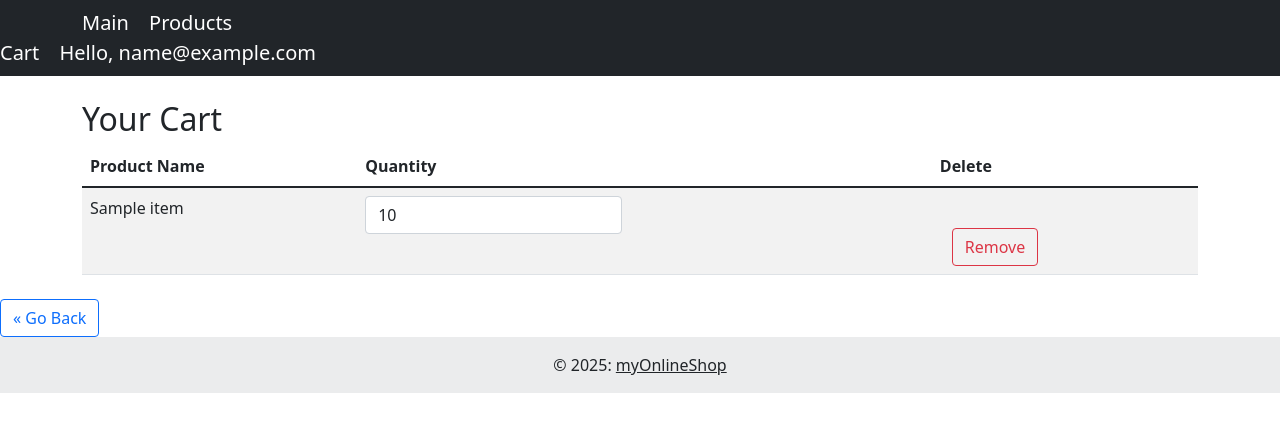
After one commit to oliviesalat/wt2_shop, a PHP site: page /cart in a window 1280 px wide. The commit adds this page. Shown: the top 432 px of the page. Run offline with PHP 8.4, Linux system fonts and the light colour scheme; the visitor is signed in with stand-in values (Sample User, id 1); tables that the repository leaves empty or names only in its code hold one stand-in row (values such as "Sample post").

Commit message:
add Cart class

```diff
--- a/app/actions/auth.php
+++ b/app/actions/auth.php
@@ -1,13 +1,11 @@
 <?php
-include_once(__DIR__ . "/../templates/index_header.php");
-
 $db = Database::db_connect();
 
 $email = trim($_POST["email"]);
 $password = $_POST["password"];
 
 $user = Database::db_fetch_single(
-    "SELECT password FROM users WHERE email = ?",
+    "SELECT id, password FROM users WHERE email = ?",
     "s",
     $email
 );
@@ -17,6 +15,7 @@ if (!$user) {
 if (password_verify($password, $user['password'])) {
     $_SESSION['is_logged'] = true;
     $_SESSION['email'] = $email;
+    $_SESSION['user_id'] = $user['id'];
     header("Location: /profile");
 } else {
     $_SESSION['is_logged'] = false;
--- a/app/actions/logout.php
+++ b/app/actions/logout.php
@@ -1,8 +1,6 @@
 <?php
-include_once(__DIR__ . "/../templates/index_header.php");
 
 $_SESSION['is_logged'] = false;
 unset($_SESSION['email']);
+unset($_SESSION['user_id']);
 header("Location: /");
-
-include_once(__DIR__ . "/../templates/index_footer.php");
--- a/app/actions/register.php
+++ b/app/actions/register.php
@@ -21,7 +21,7 @@ try {
 ?>
 <h2>You have successfully registered</h2>
     <div class="d-flex justify-content-center my-4">
-        <a href="auth_page.php" class="btn btn-outline-primary">
+        <a href="/auth_page" class="btn btn-outline-primary">
             Return to auth
         </a>
     </div>
--- /dev/null
+++ b/app/pages/cart.php
@@ -0,0 +1,66 @@
+<?php
+include_once(__DIR__ . "/../templates/index_header.php");
+
+$db = Database::db_connect();
+
+
+$user_id = $_SESSION['user_id'];
+if (isset($user_id) && $_SESSION['is_logged']) {
+    $cart_items = Database::db_fetch_all("SELECT * FROM `cart_items` WHERE `user_id` = ?", ['types' => 'i', 'fields' => [$user_id]]);
+    ?>
+    <div class="container mt-4">
+        <h2>Your Cart</h2>
+        <?php if (count($cart_items) > 0): ?>
+            <table class="table table-striped">
+                <thead>
+                <tr>
+                    <th>Product Name</th>
+                    <th>Quantity</th>
+                    <th>Delete</th>
+                </tr>
+                </thead>
+                <tbody>
+                <?php foreach ($cart_items as $item): ?>
+                    <tr>
+                        <td><?= htmlspecialchars($item['product_name']) ?></td>
+                        <td>
+                            <form method="post" action="/?action=edit_quantity" class="d-flex align-items-center gap-2">
+                                <input type="hidden" name="product_id" value="<?= (int)$item['product_id'] ?>">
+                                <label>
+                                    <input type="number" name="quantity" value="<?= (int)$item['quantity'] ?>"
+                                           min="1" class="form-control w-auto" required
+                                           onchange="this.form.submit()">
+                                </label>
+
+                            </form>
+
+
+                        </td>
+                        <td>
+                            <form method="post" action="/?action=remove_from_cart" class="container mt-4" style="max-width: 500px;">
+                                <input id="product_id" name="product_id" class="form-control" type="hidden" value="<?= $item['product_id'] ?>">
+                                <input id="user_id" name="user_id" class="form-control" type="hidden" value="<?= $user_id ?>">
+                                <button type="submit" class="btn btn-outline-danger mt-2">Remove</button>
+                            </form>
+                        </td>
+                    </tr>
+                <?php endforeach; ?>
+                </tbody>
+            </table>
+        <?php else: ?>
+            <p>Your cart is empty.</p>
+        <?php endif; ?>
+    </div>
+
+    <?php
+} else {
+    echo "<p>Please log in to see your cart.</p>";
+}
+?>
+
+    <div class="mt-4 d-flex justify-content-start">
+        <button onclick="history.back()" class="btn btn-outline-primary">&laquo; Go Back</button>
+    </div>
+
+<?php
+include_once(__DIR__ . "/../templates/index_footer.php");
--- a/app/templates/index_header.php
+++ b/app/templates/index_header.php
@@ -24,6 +24,7 @@
         </div>
     </div>
     <div class="text-light">
+        <a class="navbar-brand" href="/cart">Cart</a>
         <?php
 
         if ($_SESSION['is_logged'] === true) {
--- a/config/Database.php
+++ b/config/Database.php
@@ -24,11 +24,14 @@ class Database
         return self::$instance;
     }
 
-    public static function db_fetch_all(string $query)
+    public static function db_fetch_all(string $query, array $params = []): array
     {
         $stmt = self::$instance->prepare($query);
         if (!$stmt) {
             die("Failed to run query: " . self::$instance->error);
+        }
+        if (!empty($params)) {
+            $stmt->bind_param($params['types'], ...$params['fields']);
         }
         if (!$stmt->execute()) {
             die("Failed to execute query: " . $stmt->error);
@@ -55,4 +58,5 @@ class Database
         $stmt->close();
         return $result;
     }
+
 }
--- a/public/index.php
+++ b/public/index.php
@@ -10,6 +10,12 @@ if ($action) {
         case 'logout':
             include_once (__DIR__ . "/../app/actions/logout.php");
             break;
+        case 'remove_from_cart':
+        case 'add_to_cart':
+        case 'edit_quantity':
+            include_once (__DIR__ . "/../app/actions/cart_action.php");
+            break;
+
         default:
             include_once __DIR__ . '/../app/pages/home.php';
             break;
@@ -17,7 +23,7 @@ if ($action) {
     exit;
 }
 
-//$uri = $_SERVER['REQUEST_URI'];
+
 $uri = parse_url($_SERVER['REQUEST_URI'], PHP_URL_PATH);
 
 switch ($uri) {
@@ -39,6 +45,10 @@ switch ($uri) {
     case '/product':
         include __DIR__ . '/../app/pages/product.php';
         break;
+    case '/cart':
+        include __DIR__ . '/../app/pages/cart.php';
+        break;
+
     default:
         http_response_code(404);
         echo "404 Not Found";
```
Also changed, not shown: app/actions/Cart.php (added, +76 -0 lines), app/actions/add_to_cart.php (+47 -0 lines), app/actions/cart_action.php (added, +25 -0 lines), app/pages/product.php (+18 -1 lines).
